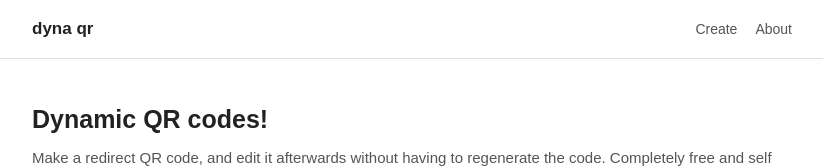
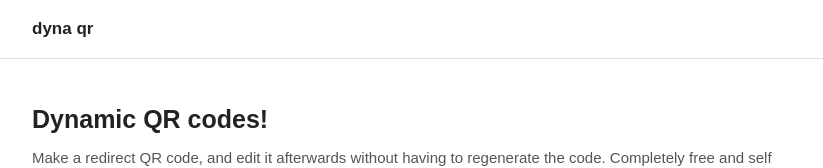
Before and after one commit to Voblit/Dyna-QR, a plain HTML site: page public/index.html in a window 1280 px wide. Shown: the top 168 px of the page, without its empty margins (228-1051 px from the left). Drawn offline with nearby package versions, Linux system fonts and the light colour scheme.

Commit message:
removed nav
kinda useless so nav no more

```diff
--- a/public/index.html
+++ b/public/index.html
@@ -221,10 +221,6 @@
   <header>
     <div class="header-inner">
       <a class="brand" href="/">dyna qr</a>
-      <nav aria-label="Main navigation">
-        <a href="#create">Create</a>
-        <a href="#about">About</a>
-      </nav>
     </div>
   </header>
 
```
